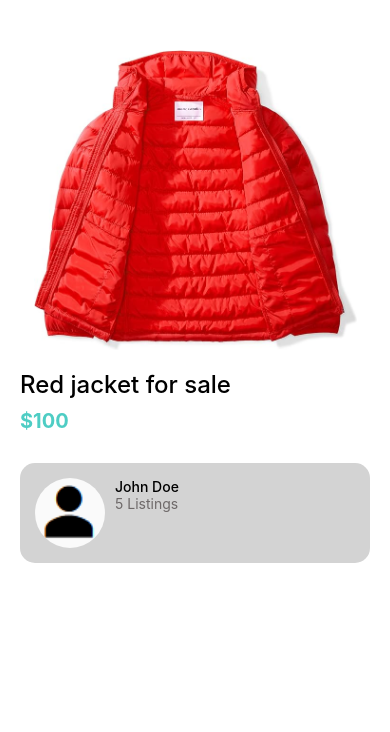
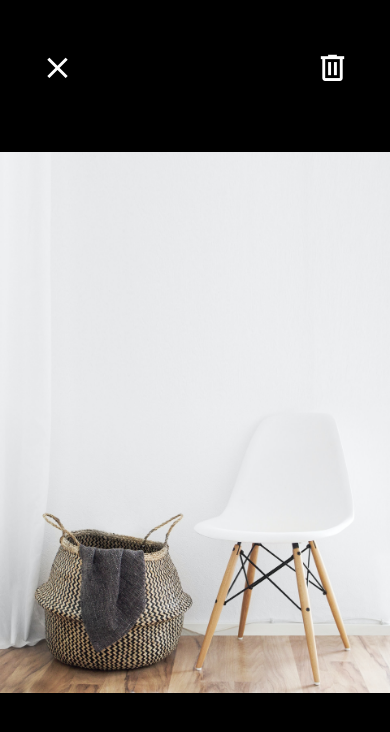
Before and after one commit to theianmay/resale-market, a React Native app: screen / in a window 390 px wide. Shown: the top 732 px of the page. Built offline with nearby package versions, Linux system fonts and the light colour scheme.

Commit message:
Update icons

```diff
--- a/App.js
+++ b/App.js
@@ -5,5 +5,5 @@ import ViewImageScreen from './app/screens/ViewImageScreen';
 import ListingDetailsScreen from './app/screens/ListingDetailsScreen';
 
 export default function App() {
-  return <ListingDetailsScreen />;
+  return <ViewImageScreen />;
 }
--- a/app/screens/ViewImageScreen.js
+++ b/app/screens/ViewImageScreen.js
@@ -9,11 +9,10 @@ function ViewImageScreen(props) {
     return (
         <View style={styles.container}>
             <View style={styles.closeIcon}>
-                <MaterialCommunityIcons name="close-thick" size={50} />
+                <MaterialCommunityIcons name="close" color="white" size={35} />
         </View>
             <View style={styles.deleteIcon}>
-                <MaterialCommunityIcons name="delete" size={50} />
-
+                <MaterialCommunityIcons name="trash-can-outline" color="white" size={35} />
         </View>
         <Image
             resizeMode='contain'
@@ -25,17 +24,11 @@ function ViewImageScreen(props) {
 
 const styles = StyleSheet.create({
     closeIcon: {
-        width: 50,
-        height: 50,
-        backgroundColor: colors.primary,
         position: 'absolute',
         top: 50,
         left: 40,
     },
     deleteIcon: {
-        width: 50,
-        height: 50,
-        backgroundColor: colors.secondary,
         position: 'absolute',
         top: 50,
         right: 40,
```
